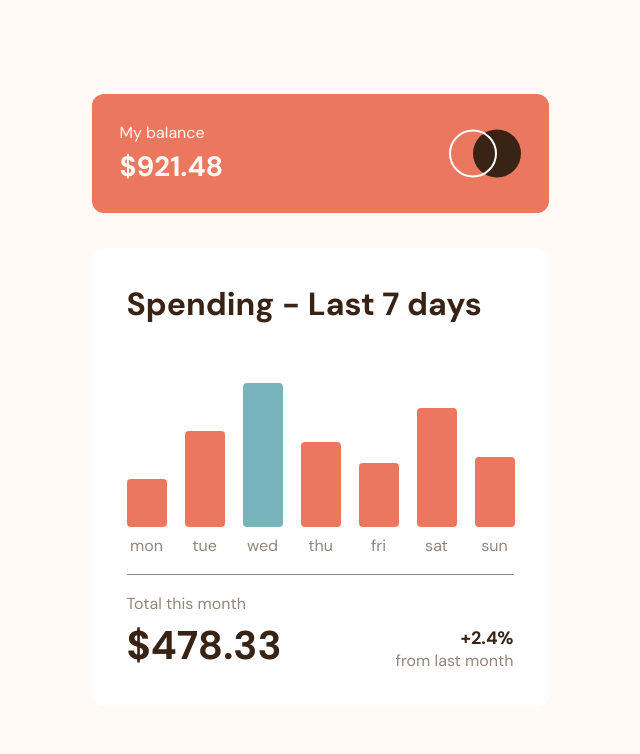
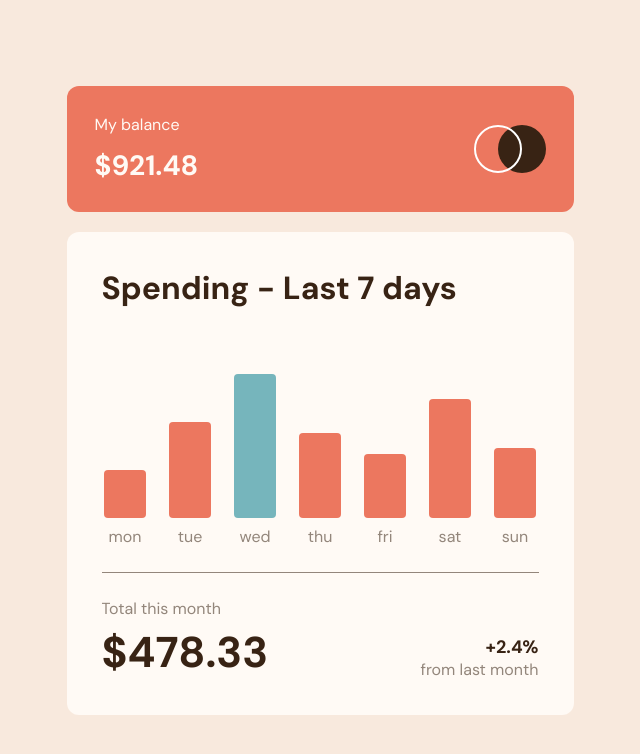
Before and after one commit to Talika-Bajaj/Expenses-Chart-Component, a plain HTML site: page index.html in a window 1280 px wide. Shown: the whole page, without its empty margins (320-960 px from the left). Drawn offline with Linux system fonts and the light colour scheme.

Commit message:
Update styles

```diff
--- a/responsive.css
+++ b/responsive.css
@@ -1,6 +1,6 @@
-@media screen and (width>500px) {
+@media screen and (width>550px) {
     .card {
-        width: 457px;
+        width: 507px;
     }
 
     .info {
--- a/style.css
+++ b/style.css
@@ -24,7 +24,7 @@ body {
     display: flex;
     justify-content: center;
     align-items: center;
-    background-color: var(--Very_pale_orange);
+    background-color: var(--Cream);
 }
 
 main {
@@ -35,7 +35,7 @@ main {
     width: 90vw;
     display: grid;
     grid-template-columns: 100%;
-    gap: 35px;
+    gap: 20px;
 }
 
 .balance-div {
@@ -50,7 +50,7 @@ main {
 .balance {
     display: grid;
     grid-template-columns: 100%;
-    gap: 5px;
+    gap: 12px;
 }
 
 
@@ -60,12 +60,12 @@ main {
 }
 
 .info {
-    background-color: #fff;
+    background-color: var(--Very_pale_orange);
     padding: 35px 20px;
     border-radius: 12px;
     display: grid;
     grid-template-columns: 100%;
-    gap: 18px;
+    gap: 25px;
 }
 
 .info h1 {
@@ -94,7 +94,7 @@ hr {
 
 .month-amt {
     color: var(--Dark_brown);
-    font-size: 40px;
+    font-size: 43px;
     font-weight: 700;
 }
 
@@ -128,7 +128,7 @@ hr {
 }
 
 .bar {
-    width: 40px;
+    width: 42px;
     border-radius: 4px;
     background-color: var(--Soft_red);
     cursor: pointer;
@@ -153,11 +153,12 @@ hr {
     opacity: 0;
     /* display: none; */
     background-color: black;
-    color: white;
+    color: white !important;
     padding: 7px 8px;
     transition: all 0.3s ease-in;
     border-radius: 5px;
     top: -45px;
     font-weight: 700;
     font-size: 15px;
+
 }
```
